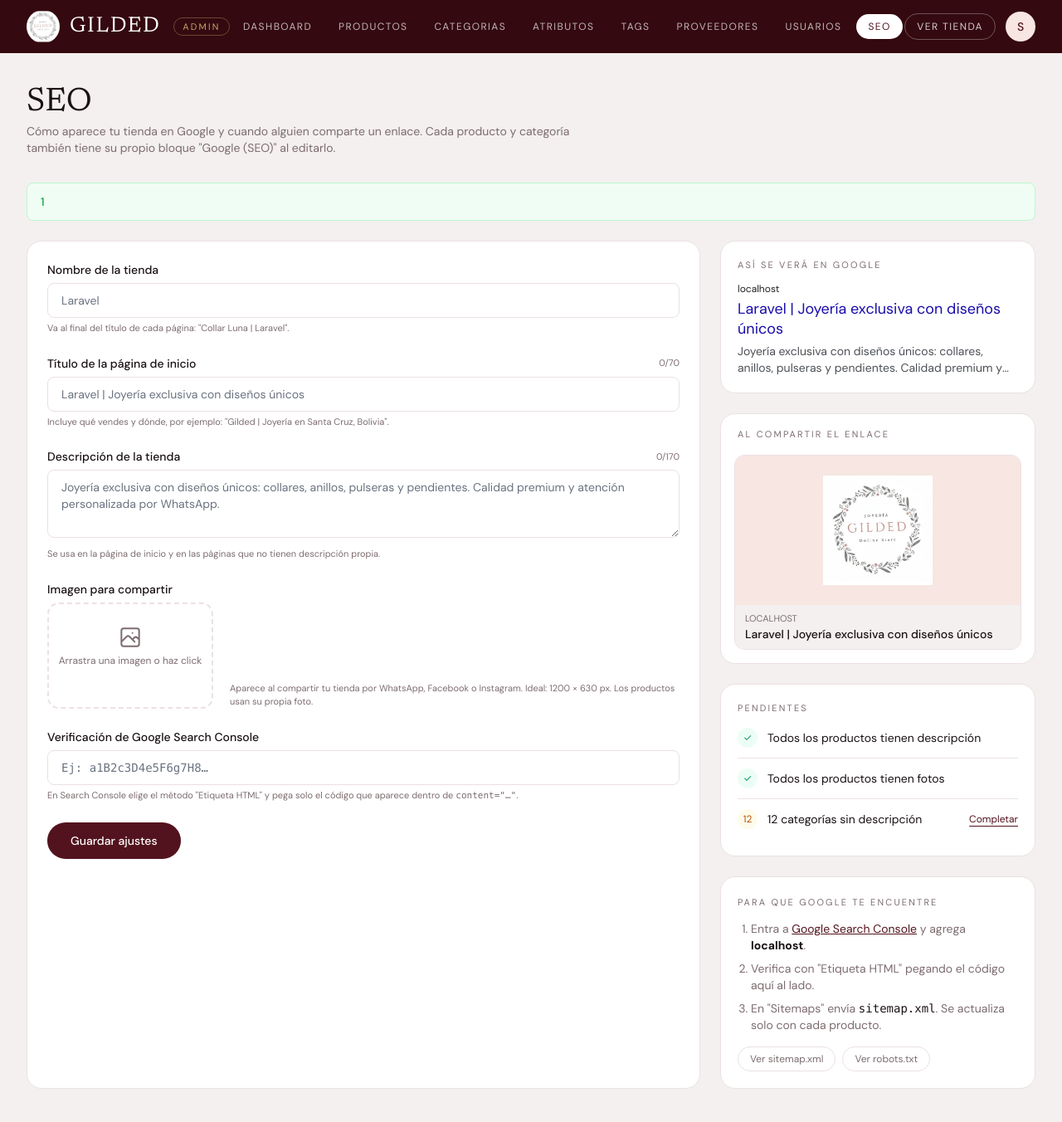
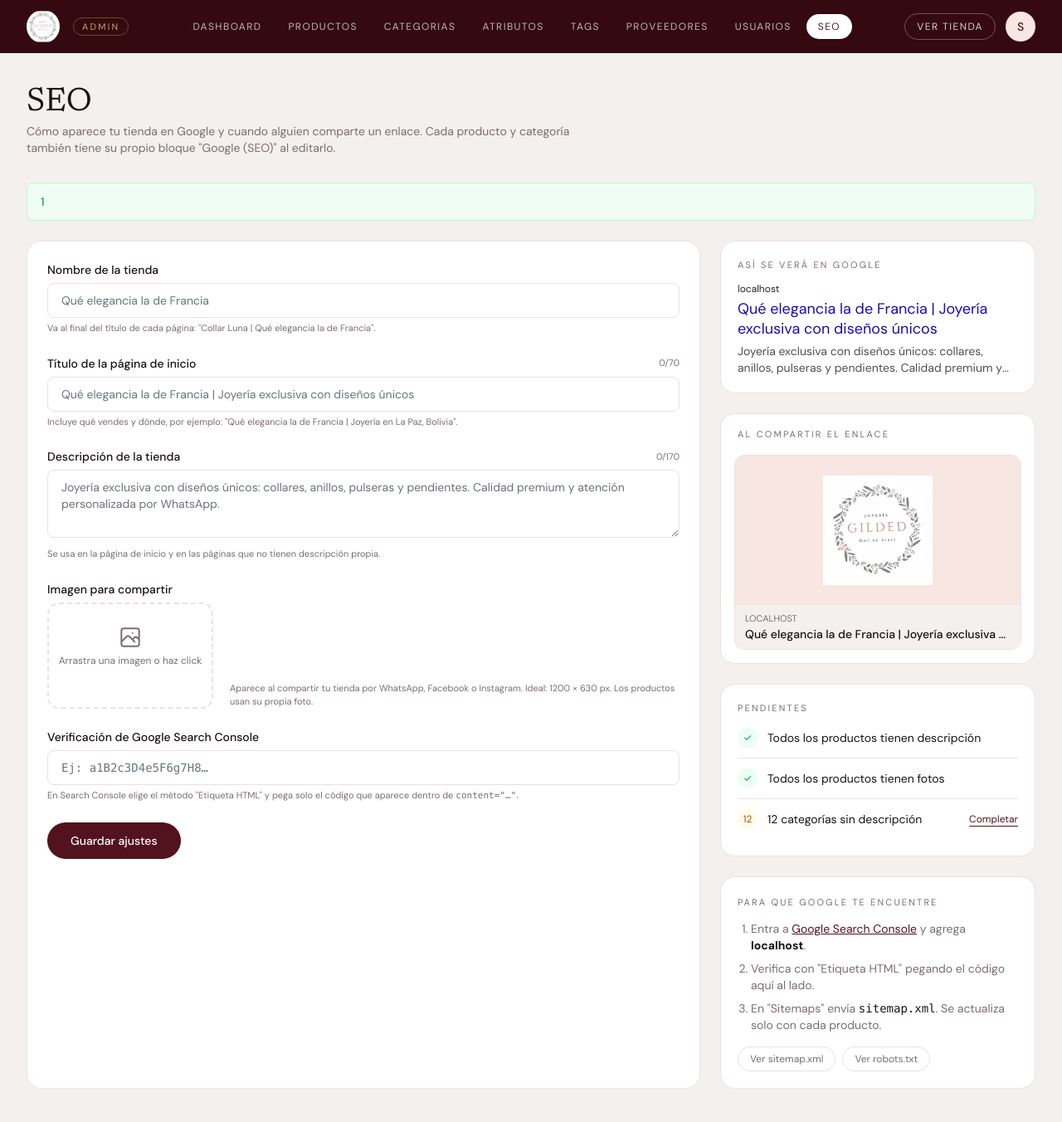
Before and after one commit to Coded7Chaos/catalogo_joyeria, a Laravel app: page /admin/seo in a window 1280 px wide. Shown: the whole page at 83% size. Run offline with Laravel 12, Linux system fonts and the light colour scheme; the visitor is signed in with stand-in values (Sample User, id 1); data comes from the database, SQL or seed files in the repository; data that the repository does not hold is empty; style sheets or scripts are compiled from the project's sources; parts of the project's set-up code (start-up, migrations or seed data) failed here and were passed over; some libraries are stand-ins or nearby versions; some web fonts are replaced.

Commit message:
Cambio de marca: "Gilded" pasa a "Qué elegancia la de Francia"
- Nombre del sitio por defecto en config/seo.php (ya no depende de APP_NAME).
- El servidor comparte el nombre (prop `marca`) y el nuevo componente <Marca>
  lo muestra en dos líneas en la cabecera, el pie, el admin y GuestLayout.
- Pie de página, login, registro, recuperación de contraseña y textos alt
  usan el nuevo nombre.
- Títulos de pestaña: usan el nombre de la tienda en vez de VITE_APP_NAME
  (el deploy compila sin .env y salía "Laravel").
- Correo de recuperación firmado con el nombre de la tienda.
- Cabecera del admin: el logo de texto ya no se monta sobre "Admin".

Co-Authored-By: Claude Opus 5.5 <noreply@anthropic.com>
Claude-Session: https://claude.ai/code/session_01HDy6tS9ztnJcncpdem7YA3

```diff
--- a/app/Http/Middleware/HandleInertiaRequests.php
+++ b/app/Http/Middleware/HandleInertiaRequests.php
@@ -31,6 +31,8 @@ class HandleInertiaRequests extends Middleware
                 'status' => fn () => $request->session()->get('status'),
             ],
             // Category tree for the store menus and filter tabs (cached, rebuilt when categories change).
+            // Nombre de la tienda (Admin → SEO o config/seo.php), usado en el logo y textos.
+            'marca' => fn () => \App\Support\Seo::sitio(),
             'categoriasMenu' => fn () => \App\Models\Categoria::menu(),
         ]);
     }
--- a/app/Notifications/RestablecerContrasena.php
+++ b/app/Notifications/RestablecerContrasena.php
@@ -2,6 +2,7 @@
 
 namespace App\Notifications;
 
+use App\Support\Seo;
 use Illuminate\Auth\Notifications\ResetPassword;
 use Illuminate\Notifications\Messages\MailMessage;
 
@@ -16,12 +17,12 @@ class RestablecerContrasena extends ResetPassword
         $minutos = config('auth.passwords.' . config('auth.defaults.passwords') . '.expire', 60);
 
         return (new MailMessage)
-            ->subject('Restablece tu contraseña · ' . config('app.name'))
+            ->subject('Restablece tu contraseña · ' . Seo::sitio())
             ->greeting('¡Hola!')
             ->line('Recibimos una solicitud para restablecer la contraseña de tu cuenta.')
             ->action('Cambiar mi contraseña', $url)
             ->line("Este enlace vence en {$minutos} minutos.")
             ->line('Si no pediste este cambio, puedes ignorar este correo: tu contraseña seguirá siendo la misma.')
-            ->salutation('Saludos, ' . config('app.name'));
+            ->salutation('Saludos, ' . Seo::sitio());
     }
 }
--- a/config/seo.php
+++ b/config/seo.php
@@ -5,7 +5,8 @@
  * nombre del sitio, el título de inicio, la descripción y la imagen para compartir.
  */
 return [
-    'nombre_sitio' => env('APP_NAME', 'Joyería Gilded'),
+    // Independiente de APP_NAME para no depender de cómo esté escrito en el .env.
+    'nombre_sitio' => env('SEO_NOMBRE_SITIO', 'Qué elegancia la de Francia'),
 
     'lema' => 'Joyería exclusiva con diseños únicos',
 
--- /dev/null
+++ b/resources/js/Components/Marca.jsx
@@ -0,0 +1,24 @@
+import { usePage } from '@inertiajs/react';
+import { MARCA, lineasMarca } from '@/lib/catalogo';
+
+/** Nombre de la tienda tal como lo envía el servidor (Admin → SEO), con un valor por defecto. */
+export function useNombreMarca() {
+    return usePage().props.marca || MARCA;
+}
+
+/**
+ * Logo de texto: el nombre de la tienda en dos líneas ("Qué elegancia" / "la de Francia").
+ * El tamaño se controla desde `className` (por ejemplo text-[20px]).
+ */
+export default function Marca({ className = '' }) {
+    const nombre = useNombreMarca();
+    const lineas = lineasMarca(nombre);
+
+    return (
+        <span className={`inline-flex flex-col font-brand leading-[0.92] tracking-[0.02em] ${className}`} aria-label={nombre}>
+            {lineas.map((linea) => (
+                <span key={linea} aria-hidden="true" className="whitespace-nowrap">{linea}</span>
+            ))}
+        </span>
+    );
+}
--- a/resources/js/Layouts/CatalogoLayout.jsx
+++ b/resources/js/Layouts/CatalogoLayout.jsx
@@ -12,6 +12,7 @@ import {
     TikTokIcon,
 } from '@/Components/Store/Icons';
 import { categoriaUrl, contacto } from '@/lib/catalogo';
+import Marca, { useNombreMarca } from '@/Components/Marca';
 
 const whatsappHref = `https://wa.me/591${contacto.whatsapp[0]}`;
 
@@ -39,7 +40,7 @@ function Brand({ className = '', logoClassName = 'h-10 w-10' }) {
     return (
         <span className={`flex items-center gap-3 ${className}`}>
             <img src="/images/logo-192.webp" alt="" className={`shrink-0 rounded-full object-contain ${logoClassName}`} />
-            <span className="whitespace-nowrap font-brand leading-none tracking-[0.06em]">GILDED</span>
+            <Marca />
         </span>
     );
 }
@@ -56,6 +57,7 @@ export default function CatalogoLayout({ children, transparentHeader = false })
     const [scrolled, setScrolled] = useState(false);
     const [search, setSearch] = useState('');
     const { url, props } = usePage();
+    const marca = useNombreMarca();
     const user = props.auth?.user;
     const categoriasMenu = props.categoriasMenu ?? [];
     const userMenuRef = useRef(null);
@@ -165,8 +167,8 @@ export default function CatalogoLayout({ children, transparentHeader = false })
                     >
                         {mobileMenuOpen ? <CloseIcon width={26} height={26} /> : <MenuIcon />}
                     </button>
-                    <Link href="/" aria-label="Gilded, inicio">
-                        <Brand className="text-[26px] sm:text-[34px]" />
+                    <Link href="/" aria-label={`${marca}, inicio`}>
+                        <Brand className="text-[19px] sm:text-[24px]" />
                     </Link>
 
                     <div className="ml-auto flex shrink-0 items-center gap-3 sm:gap-5">
@@ -398,7 +400,7 @@ export default function CatalogoLayout({ children, transparentHeader = false })
             <footer className="bg-vino-deep text-white">
                 <div className="mx-auto grid max-w-[1440px] gap-12 px-5 py-16 sm:px-8 md:grid-cols-[1.4fr_1fr_1fr]">
                     <div>
-                        <Brand className="text-[32px] sm:text-[40px]" logoClassName="h-12 w-12" />
+                        <Brand className="text-[26px] sm:text-[32px]" logoClassName="h-12 w-12" />
                         <p className="mt-5 max-w-sm text-white/65">
                             Joyería exclusiva con diseños únicos que reflejan tu estilo personal. Calidad premium en cada pieza.
                         </p>
@@ -466,7 +468,7 @@ export default function CatalogoLayout({ children, transparentHeader = false })
                     </div>
                 </div>
                 <div className="border-t border-white/10 py-6 text-center text-xs text-white/45">
-                    &copy; {new Date().getFullYear()} Joyería Gilded. Todos los derechos reservados.
+                    &copy; {new Date().getFullYear()} {marca}. Todos los derechos reservados.
                 </div>
             </footer>
         </div>
--- a/resources/js/Layouts/GuestLayout.jsx
+++ b/resources/js/Layouts/GuestLayout.jsx
@@ -1,11 +1,12 @@
 import { Link } from '@inertiajs/react';
+import Marca from '@/Components/Marca';
 
 export default function GuestLayout({ children }) {
     return (
         <div className="flex min-h-screen flex-col items-center bg-rosa px-5 py-10 text-tinta sm:justify-center">
             <Link href="/" className="flex items-center gap-3 text-vino">
                 <img src="/images/logo-192.webp" alt="" className="h-12 w-12 rounded-full object-contain" />
-                <span className="font-brand text-[34px] leading-none tracking-[0.06em]">GILDED</span>
+                <Marca className="text-[28px]" />
             </Link>
 
             <div className="mt-8 w-full overflow-hidden rounded-[28px] bg-white px-6 py-8 shadow-[0_24px_60px_-30px_rgba(83,19,30,0.45)] sm:max-w-md sm:px-9">
--- a/resources/js/Pages/Admin/AdminLayout.jsx
+++ b/resources/js/Pages/Admin/AdminLayout.jsx
@@ -1,4 +1,5 @@
 import { Head, Link, usePage } from '@inertiajs/react';
+import Marca from '@/Components/Marca';
 import { useState } from 'react';
 
 const navItems = [
@@ -23,10 +24,10 @@ export default function AdminLayout({ children, title = 'Admin', active = '' })
             <header className="sticky top-0 z-50 bg-vino-deep text-white">
                 <div className="max-w-7xl mx-auto px-4 sm:px-6 lg:px-8">
                     <div className="flex items-center justify-between h-16">
-                        <div className="flex items-center gap-4">
+                        <div className="flex shrink-0 items-center gap-4">
                             <Link href="/" className="flex items-center gap-3">
-                                <img src="/images/logo-192.webp" alt="Gilded" className="h-10 w-10 object-contain rounded-full" />
-                                <span className="hidden whitespace-nowrap font-brand text-[26px] leading-none tracking-[0.06em] sm:inline">GILDED</span>
+                                <img src="/images/logo-192.webp" alt="Qué elegancia la de Francia" className="h-10 w-10 object-contain rounded-full" />
+                                <span className="hidden 2xl:inline-flex"><Marca className="text-[18px]" /></span>
                             </Link>
                             <span className="rounded-full border border-champan/40 px-2.5 py-0.5 text-[11px] uppercase tracking-[0.2em] text-champan">Admin</span>
                         </div>
--- a/resources/js/Pages/Admin/Seo.jsx
+++ b/resources/js/Pages/Admin/Seo.jsx
@@ -67,7 +67,7 @@ export default function Seo({ ajustes, porDefecto, urls, estadisticas }) {
                                 <Contador valor={d.seo_titulo_inicio} max={70} />
                             </div>
                             <input value={d.seo_titulo_inicio} onChange={(e) => form.setData('seo_titulo_inicio', e.target.value)} placeholder={porDefecto.seo_titulo_inicio} maxLength={70} className={input} />
-                            <p className="mt-1 text-[11px] text-joya-gray">Incluye qué vendes y dónde, por ejemplo: "Gilded | Joyería en Santa Cruz, Bolivia".</p>
+                            <p className="mt-1 text-[11px] text-joya-gray">Incluye qué vendes y dónde, por ejemplo: "Qué elegancia la de Francia | Joyería en La Paz, Bolivia".</p>
                             {form.errors.seo_titulo_inicio && <p className="mt-1 text-xs text-red-500">{form.errors.seo_titulo_inicio}</p>}
                         </div>
                         <div>
--- a/resources/js/Pages/Auth/ForgotPassword.jsx
+++ b/resources/js/Pages/Auth/ForgotPassword.jsx
@@ -18,7 +18,7 @@ export default function ForgotPassword({ status }) {
             <div className="min-h-[70vh] flex items-center justify-center bg-rosa py-16 px-4">
                 <div className="w-full max-w-md">
                     <div className="text-center mb-8">
-                        <img src="/images/logo-192.webp" alt="Gilded" className="h-20 w-20 object-contain rounded-full mx-auto mb-4" />
+                        <img src="/images/logo-192.webp" alt="Qué elegancia la de Francia" className="h-20 w-20 object-contain rounded-full mx-auto mb-4" />
                         <h1 className="font-display text-[40px] font-normal leading-none text-tinta">¿Olvidaste tu contraseña?</h1>
                         <p className="text-tinta/60 text-[15px] mt-3">
                             Escribe el correo de tu cuenta y te enviaremos un enlace para crear una nueva.
--- a/resources/js/Pages/Auth/Login.jsx
+++ b/resources/js/Pages/Auth/Login.jsx
@@ -21,9 +21,9 @@ export default function Login({ status }) {
             <div className="min-h-[70vh] flex items-center justify-center bg-rosa py-16 px-4">
                 <div className="w-full max-w-md">
                     <div className="text-center mb-8">
-                        <img src="/images/logo-192.webp" alt="Gilded" className="h-20 w-20 object-contain rounded-full mx-auto mb-4" />
+                        <img src="/images/logo-192.webp" alt="Qué elegancia la de Francia" className="h-20 w-20 object-contain rounded-full mx-auto mb-4" />
                         <h1 className="font-display text-[40px] font-normal leading-none text-tinta">Bienvenido de vuelta</h1>
-                        <p className="text-tinta/60 text-[15px] mt-3">Inicia sesión en tu cuenta de Gilded</p>
+                        <p className="text-tinta/60 text-[15px] mt-3">Inicia sesión en tu cuenta de Qué elegancia la de Francia</p>
                     </div>
 
                     {status && (
--- a/resources/js/Pages/Auth/Register.jsx
+++ b/resources/js/Pages/Auth/Register.jsx
@@ -23,9 +23,9 @@ export default function Register() {
             <div className="min-h-[70vh] flex items-center justify-center bg-rosa py-16 px-4">
                 <div className="w-full max-w-md">
                     <div className="text-center mb-8">
-                        <img src="/images/logo-192.webp" alt="Gilded" className="h-20 w-20 object-contain rounded-full mx-auto mb-4" />
+                        <img src="/images/logo-192.webp" alt="Qué elegancia la de Francia" className="h-20 w-20 object-contain rounded-full mx-auto mb-4" />
                         <h1 className="font-display text-[40px] font-normal leading-none text-tinta">Crea tu cuenta</h1>
-                        <p className="text-tinta/60 text-[15px] mt-3">Únete a la familia Gilded</p>
+                        <p className="text-tinta/60 text-[15px] mt-3">Únete a la familia de Qué elegancia la de Francia</p>
                     </div>
 
                     <form onSubmit={submit} className="bg-white rounded-[28px] p-8 sm:p-9 space-y-5 shadow-[0_24px_60px_-30px_rgba(83,19,30,0.45)]">
--- a/resources/js/Pages/Auth/ResetPassword.jsx
+++ b/resources/js/Pages/Auth/ResetPassword.jsx
@@ -26,7 +26,7 @@ export default function ResetPassword({ token, email }) {
             <div className="min-h-[70vh] flex items-center justify-center bg-rosa py-16 px-4">
                 <div className="w-full max-w-md">
                     <div className="text-center mb-8">
-                        <img src="/images/logo-192.webp" alt="Gilded" className="h-20 w-20 object-contain rounded-full mx-auto mb-4" />
+                        <img src="/images/logo-192.webp" alt="Qué elegancia la de Francia" className="h-20 w-20 object-contain rounded-full mx-auto mb-4" />
                         <h1 className="font-display text-[40px] font-normal leading-none text-tinta">Crea una nueva contraseña</h1>
                         <p className="text-tinta/60 text-[15px] mt-3">Elige una contraseña que no hayas usado antes.</p>
                     </div>
--- a/resources/js/Pages/Home.jsx
+++ b/resources/js/Pages/Home.jsx
@@ -197,7 +197,7 @@ export default function Home({ novedades, totalProductos, productos, atributos,
                 </section>
             )}
 
-            {/* Why Gilded (band from the design) */}
+            {/* Why us (band from the design) */}
             <section className="relative overflow-hidden text-white">
                 <img alt="" src={assets.heroSection} className="absolute inset-0 block h-full w-full max-w-none object-cover" />
                 <div className="relative mx-auto grid max-w-[1440px] gap-10 px-5 py-14 sm:px-8 md:grid-cols-3 lg:py-20">
--- a/resources/js/app.jsx
+++ b/resources/js/app.jsx
@@ -5,11 +5,22 @@ import { createInertiaApp } from '@inertiajs/react';
 import { resolvePageComponent } from 'laravel-vite-plugin/inertia-helpers';
 import { createRoot } from 'react-dom/client';
 
-const appName = import.meta.env.VITE_APP_NAME || 'Laravel';
+import { MARCA } from './lib/catalogo';
+
+// El nombre de la tienda llega del servidor en la primera página (prop compartida `marca`).
+// No se usa VITE_APP_NAME porque el deploy compila sin .env y quedaría "Laravel".
+const paginaInicial = (() => {
+    try {
+        return JSON.parse(document.getElementById('app')?.dataset.page || '{}');
+    } catch {
+        return {};
+    }
+})();
+const appName = paginaInicial.props?.marca || MARCA;
 
 createInertiaApp({
     // Store pages send their full SEO title ("Producto | Tienda"); the rest get the app name.
-    title: (title) => (title.includes(' | ') ? title : `${title} - ${appName}`),
+    title: (title) => (title.includes(' | ') ? title : `${title} | ${appName}`),
     resolve: (name) =>
         resolvePageComponent(
             `./Pages/${name}.jsx`,
```
Also changed, not shown: resources/js/lib/catalogo.js, 1 other file.
